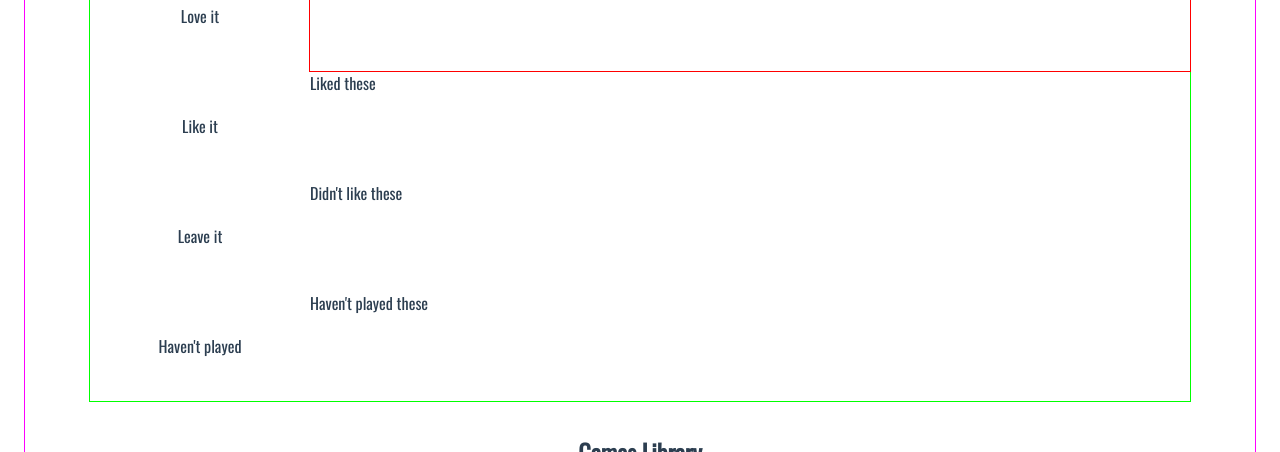
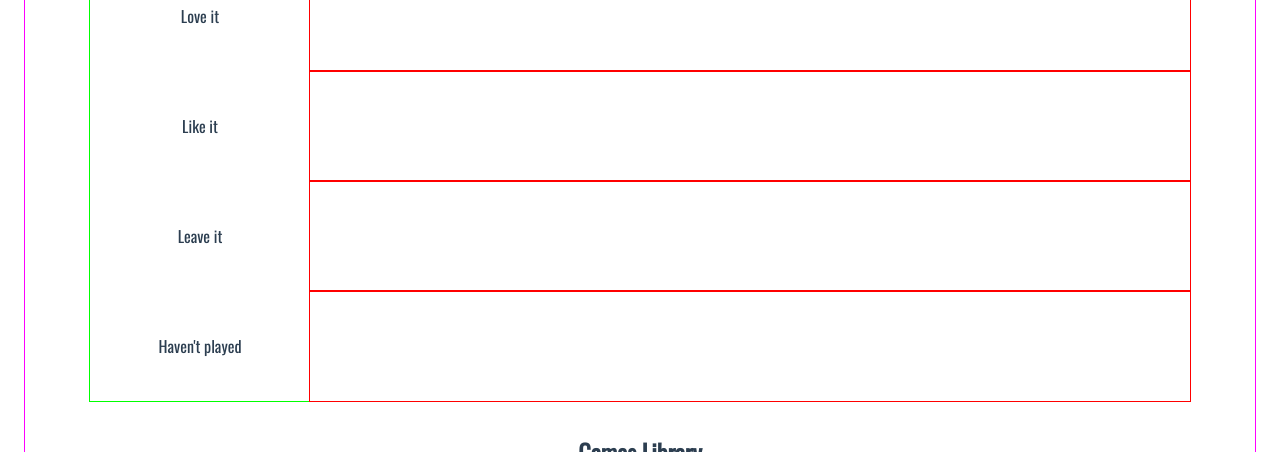
Before and after one commit to g33klaura/game-tiers-3000, a Vue app: page / in a window 1280 px wide. Shown: the part 157-609 px from the top of the page. Built offline with nearby package versions, Linux system fonts and the light colour scheme.

Commit message:
Add remaining draggable rows

```diff
--- a/src/components/TierLists.vue
+++ b/src/components/TierLists.vue
@@ -16,7 +16,7 @@
       </div>
 
       <!-- Begin draggable tier rows -->
-      <!-- <div class="loved-row"> -->
+      <!-- Love it row -->
       <draggable
         class="list-group loved-row"
         :list="loved"
@@ -33,13 +33,60 @@
             {{ title.name }} {{ index }}
           </div>
       </draggable>
-      <!-- </div> -->
 
-      <div class="liked-row">Liked these</div>
+      <!-- Like it row -->
+      <draggable
+        class="list-group liked-row"
+        :list="liked"
+        group="titles"
+        style="border: 1px solid red;"
+        @change="log">
+          <div
+            class="list-group-item"
+            v-for="(title, index) in liked"
+            :key="title.name"
+            :alt="title.name"
+            style="border: 1px solid magenta;"
+            :style="{ backgroundImage: 'url(' + title.img + ')' }">
+            {{ title.name }} {{ index }}
+          </div>
+      </draggable>
 
-      <div class="disliked-row">Didn't like these</div>
+      <!-- Leave it row -->
+      <draggable
+        class="list-group disliked-row"
+        :list="disliked"
+        group="titles"
+        style="border: 1px solid red;"
+        @change="log">
+          <div
+            class="list-group-item"
+            v-for="(title, index) in disliked"
+            :key="title.name"
+            :alt="title.name"
+            style="border: 1px solid magenta;"
+            :style="{ backgroundImage: 'url(' + title.img + ')' }">
+              {{ title.name }} {{ index }}
+          </div>
+      </draggable>
 
-      <div class="ondeck-row">Haven't played these</div>
+      <!-- Haven't played row -->
+      <draggable
+        class="list-group ondeck-row"
+        :list="ondeck"
+        group="titles"
+        style="border: 1px solid red;"
+        @change="log">
+          <div
+            class="list-group-item"
+            v-for="(title, index) in ondeck"
+            :key="title.name"
+            :alt="title.name"
+            style="border: 1px solid magenta;"
+            :style="{ backgroundImage: 'url(' + title.img + ')' }">
+              {{ title.name }} {{ index }}
+          </div>
+      </draggable>
     </div>
 
     <h2>Games Library</h2>
```
Lines whose indentation alone changed are shown as unchanged.
